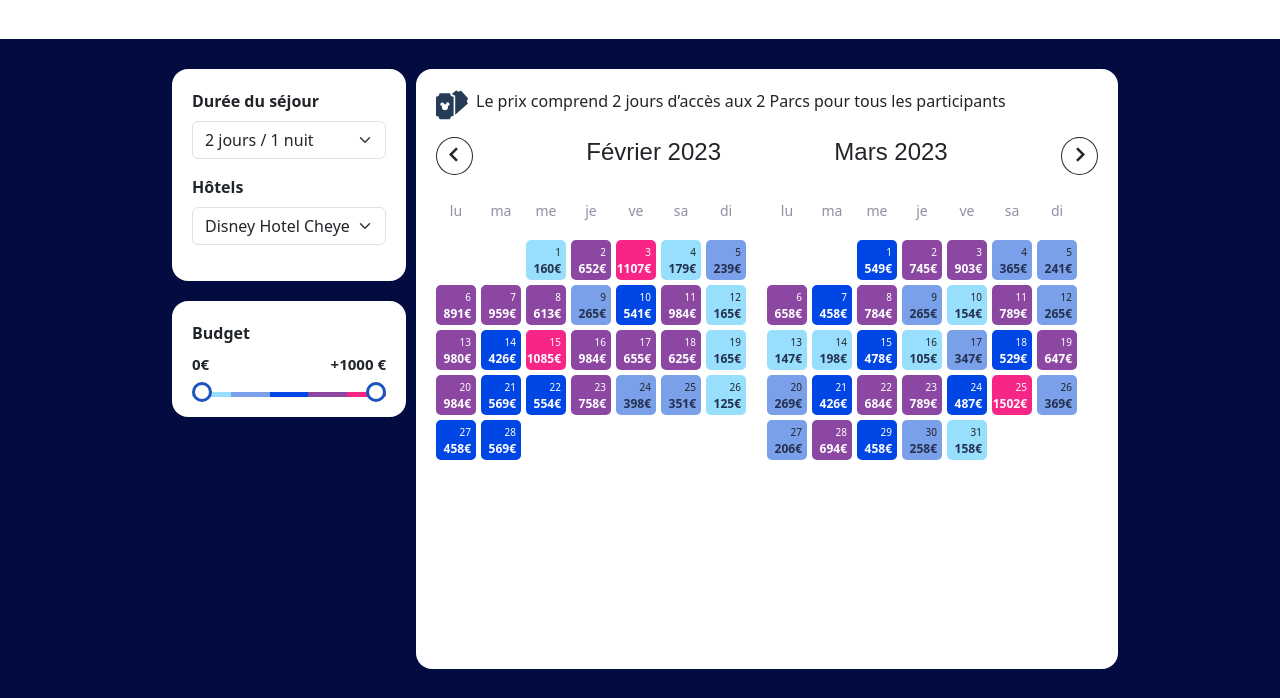
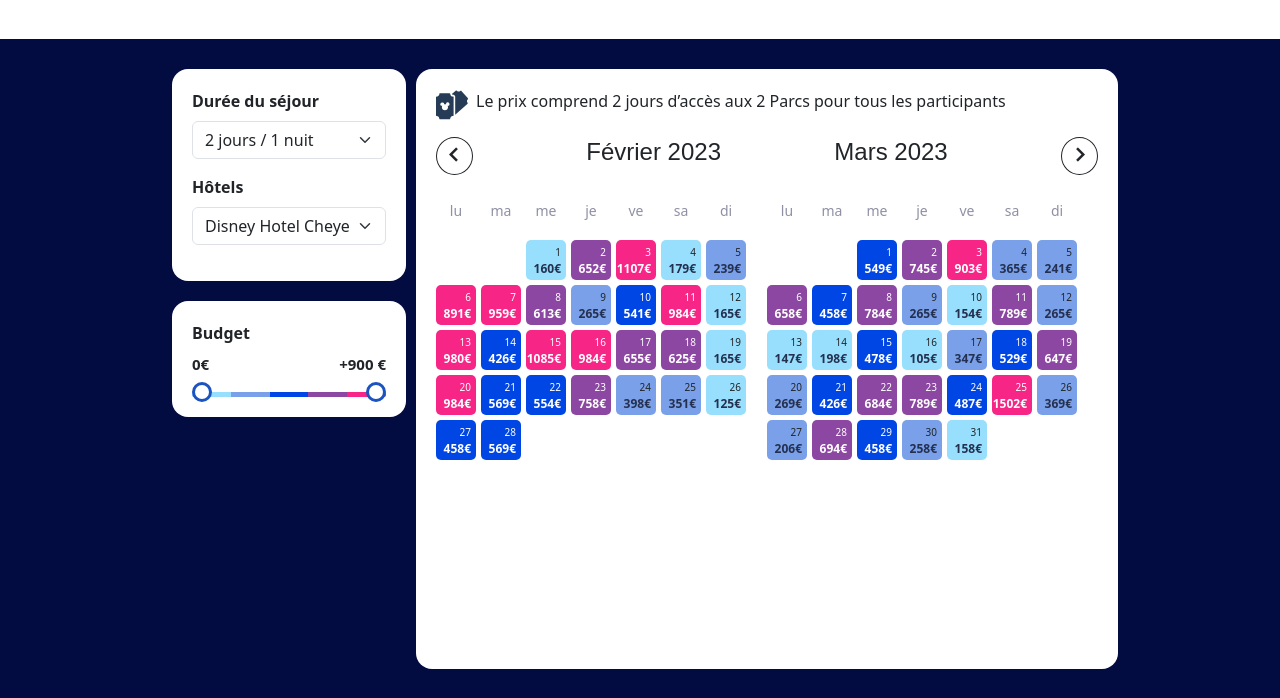
Before and after one commit to Kaoutiz/206-disney, a PHP site: page / in a window 1280 px wide. Shown: the part 1360-2058 px from the top of the page. Run offline with PHP 8.4, Linux system fonts and the light colour scheme; some web fonts are replaced.

Commit message:
fix color

```diff
--- a/assets/js/filter.js
+++ b/assets/js/filter.js
@@ -41,7 +41,7 @@
       priceDay[i].parentNode.parentNode.children[0].style.color = "white"
       break;
     case (parseInt(priceDay[i].textContent) > 800 && parseInt(priceDay[i].textContent) < 1000):
-      priceDay[i].parentNode.parentNode.style.background = "rgb(140, 71, 162)"
+      priceDay[i].parentNode.parentNode.style.background = "rgb(247, 37, 133)"
       priceDay[i].parentNode.style.color = "white"
       priceDay[i].parentNode.parentNode.children[0].style.color = "white"
       break;
--- a/index.php
+++ b/index.php
@@ -126,7 +126,7 @@
                     <label class="mb-2">Budget</label>
                     <div class="range-label mb-3 d-flex justify-content-between">
                         <label>0€</label>
-                        <label>+1000 €</label>
+                        <label>+900 €</label>
                     </div>
                     <div class="range-slider">
                         <span class="range-selected"></span>
```
